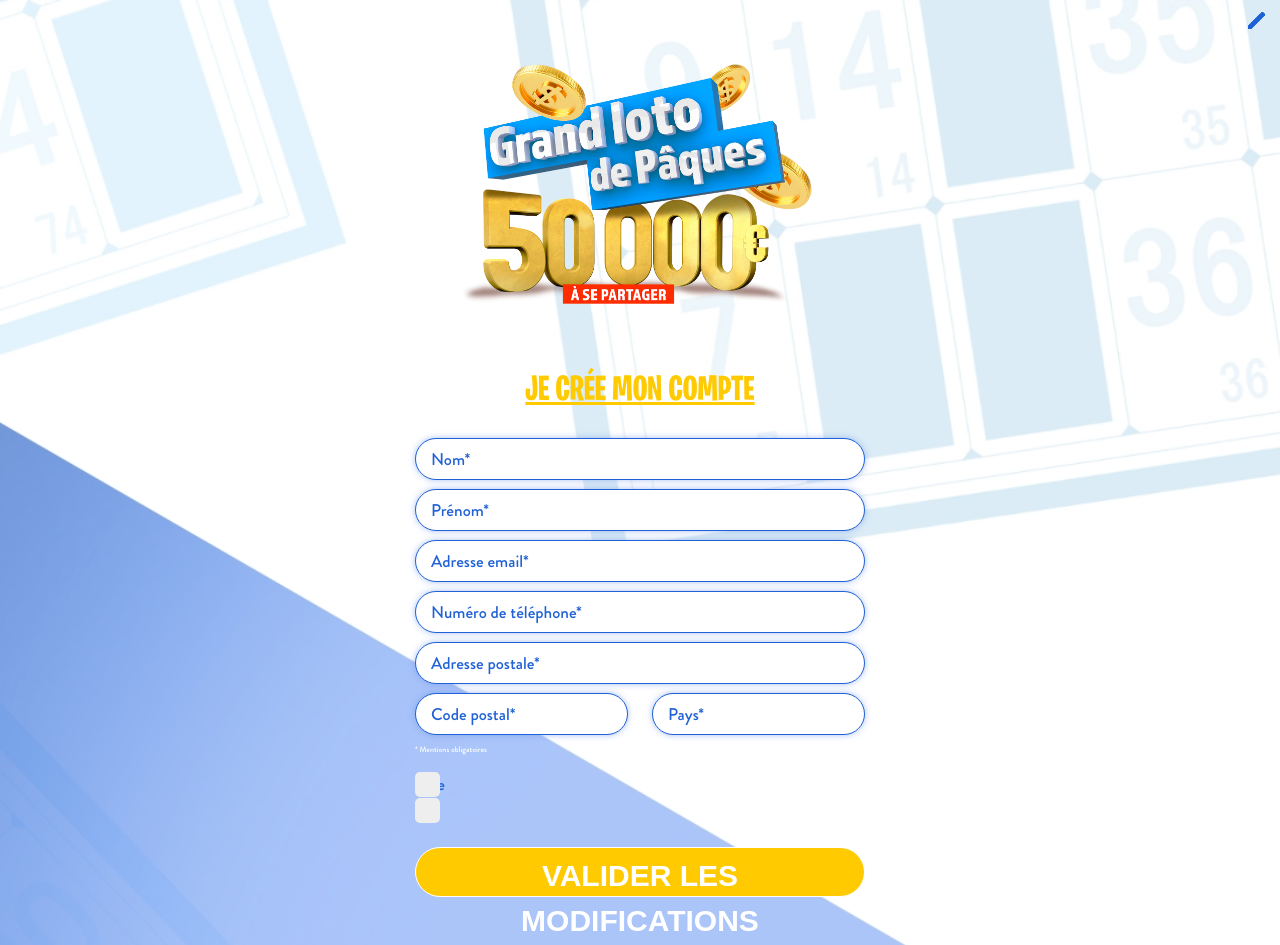
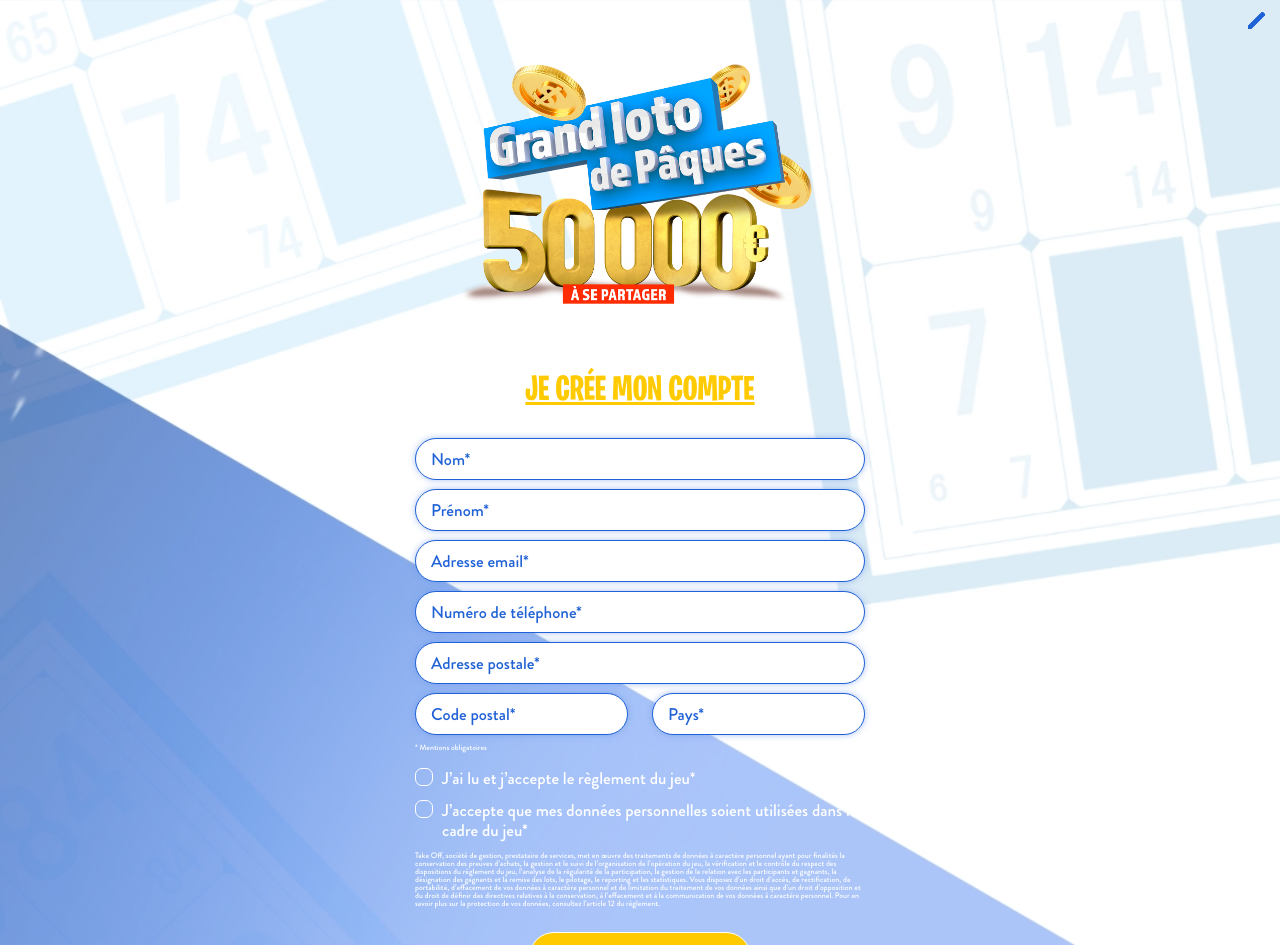
Before and after one commit to AdrienLapasset/hasbro-paques, a PHP site: page /creer-compte.php in a window 1280 px wide; the page is wider, and only the part inside the window is pictured. Shown: the top 945 px of that part. Run offline with PHP 8.4, Linux system fonts and the light colour scheme; some libraries are stand-ins or nearby versions; some web fonts are replaced.

Commit message:
check box styles

```diff
--- a/creer-compte.php
+++ b/creer-compte.php
@@ -29,17 +29,20 @@ includeHeader('')
         <img src="assets/icons/pen.svg" alt="">
       </div>
     </div>
-    <p class="mentions-obligatoires">* Mentions obligatoires</p>
+    <p class="mentions">* Mentions obligatoires</p>
     <label class="checkbox-container">
-      One
+      J’ai lu et j’accepte le règlement du jeu*
       <input type="checkbox">
       <span class="checkmark"></span>
     </label>
-    <label class="checkbox-container">two
+    <label class="checkbox-container">
+      J’accepte que mes données personnelles soient utilisées dans
+      le cadre du jeu*
       <input type="checkbox">
       <span class="checkmark"></span>
     </label>
-    <button type="submit" class="btn btn-yellow mx-auto mt-4">Valider les modifications</button>
+    <p class="mentions">Take Off, société de gestion, prestataire de services, met en œuvre des traitements de données à caractère personnel ayant pour finalités la conservation des preuves d’achats, la gestion et le suivi de l’organisation de l’opération du jeu, la vérification et le contrôle du respect des dispositions du règlement du jeu, l’analyse de la régularité de la participation, la gestion de la relation avec les participants et gagnants, la désignation des gagnants et la remise des lots, le pilotage, le reporting et les statistiques. Vous disposez d’un droit d’accès, de rectification, de portabilité, d’effacement de vos données à caractère personnel et de limitation du traitement de vos données ainsi que d’un droit d’opposition et du droit de définir des directives relatives à la conservation, à l’effacement et à la communication de vos données à caractère personnel. Pour en savoir plus sur la protection de vos données, consultez l’article 12 du règlement.</p>
+    <button type="submit" class="btn btn-yellow mx-auto mt-4">Valider</button>
   </form>
 </main>
 
--- a/sass/global/_base.scss
+++ b/sass/global/_base.scss
@@ -13,11 +13,10 @@ body {
   font-weight: 400;
   color: $blue;
   min-height: calc(100vh - 20px);
-
   @include media-breakpoint-up($md) {
     background-image: url("../assets/imgs/background.jpg");
     background-size: cover;
-    background-position: center;
+    background-position: left center;
   }
 }
 
--- a/sass/pages/_creer-compte.scss
+++ b/sass/pages/_creer-compte.scss
@@ -1,11 +1,17 @@
 .creer-compte {
-  .mentions-obligatoires {
+  .mentions {
     font-size: 8px;
     color: white;
+    line-height: 8px;
   }
   .checkbox-container {
     position: relative;
     display: block;
+    padding-left: 27px;
+    margin-bottom: 12px;
+    color: white;
+    cursor: pointer;
+    line-height: 20px;
     input {
       position: absolute;
       opacity: 0;
@@ -14,7 +20,6 @@
       width: 0;
       cursor: pointer;
       &:checked ~ .checkmark {
-        background-color: red;
         &:after {
           display: block;
         }
@@ -24,19 +29,19 @@
       position: absolute;
       top: 0;
       left: 0;
-      height: 25px;
-      width: 25px;
-      background-color: #eee;
-      border-radius: 5px;
+      height: 18px;
+      width: 18px;
+      border-radius: 7px;
+      border: 1px solid white;
+      display: flex;
+      justify-content: center;
+      align-items: center;
       &:after {
         content: "";
-        position: absolute;
         display: none;
-        top: 9px;
-        left: 9px;
         width: 8px;
         height: 8px;
-        border-radius: 50%;
+        border-radius: 3px;
         background: white;
       }
     }
```
Also changed, not shown: css/style.css.
